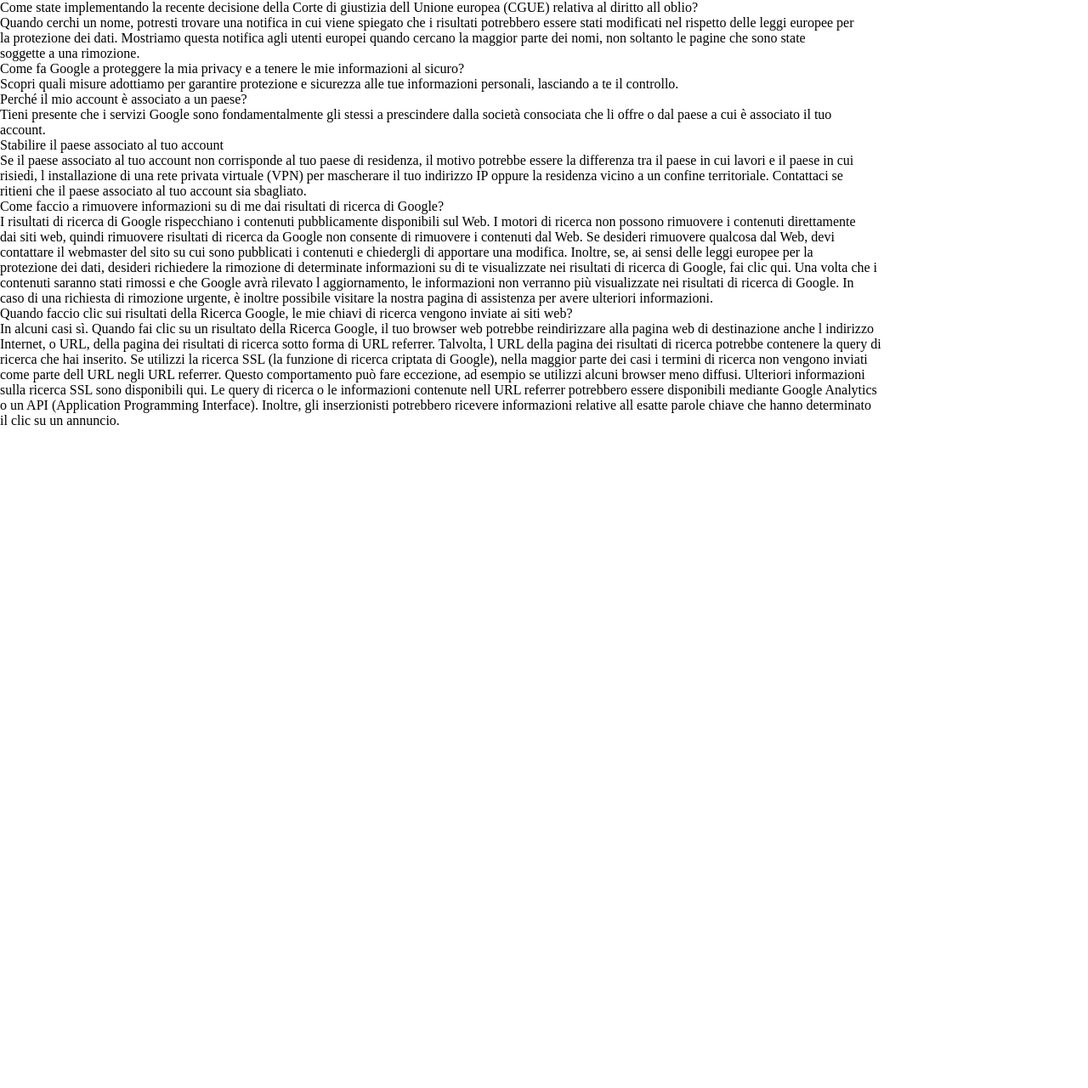
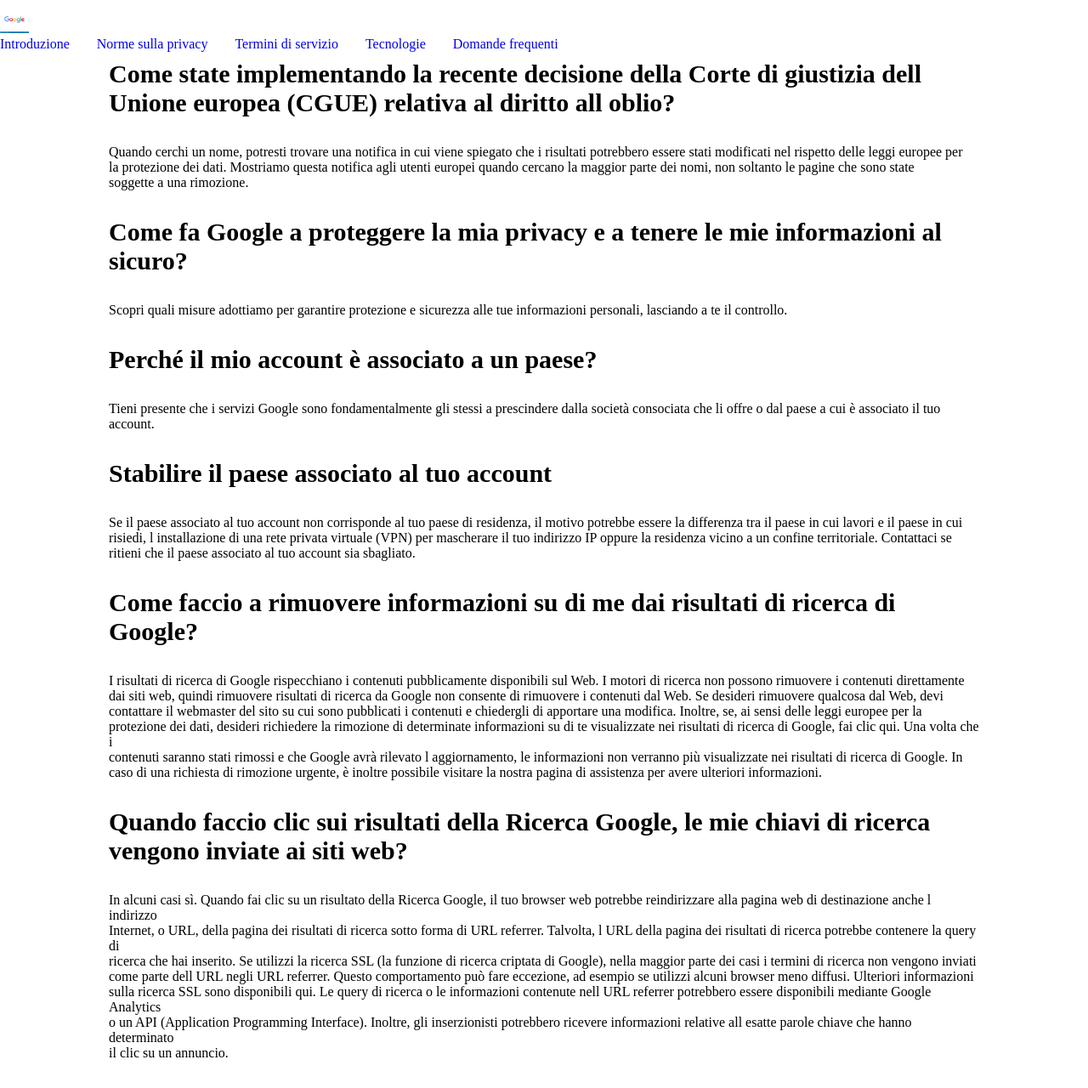
Before and after one commit to Sansone11/php-google-faq, a PHP site: page / in a window 1280 px wide. Shown: the whole page at 85% size. Before the commit the page ends 500 px from the top, so only its background shows below. Run offline with PHP 8.4, Linux system fonts and the light colour scheme.

Commit message:
link-edit

```diff
--- a/index.php
+++ b/index.php
@@ -6,17 +6,59 @@
     <meta http-equiv="X-UA-Compatible" content="IE=edge">
     <meta name="viewport" content="width=device-width, initial-scale=1.0">
     <link rel="stylesheet" href="./style.css">
-    <title>Document</title>
+    <title>Google Faq</title>
 </head>
 
 <body>
     <header class="nav_container">
         <nav class="nav_bar">
             <div class="logo">
-
+                <img src="./logobis.jpg" alt="">
             </div>
             <div class="menu">
+                <ul>
+                    <?php
+                    $links = [
+                        [
+                            'link' => '<a href="#">Introduzione</a>'
+                        ],
 
+                        [
+                            'link' => '<a href="#">Norme sulla privacy</a>'
+                        ],
+                        [
+                            'link' => '<a href="#">Termini di servizio</a>'
+                        ],
+                        [
+                            'link' => '<a href="#">Tecnologie</a>'
+                        ],
+                        [
+                            'link' => '<a href="#">Domande frequenti </a>'
+                        ],
+
+                    ];
+
+                    foreach ($links as $value) {
+                        $option = $value['link'];
+                    ?><?php
+                            ?> <li class="option"><?php
+                                                ?>
+                        <?php
+                        echo $option;
+                        ?>
+                    </li>
+                    <?php
+                    ?><?php
+
+                    };
+                        ?><?php
+                        ?>
+                    <!-- <li><a href="#">Introduzione</a></li>
+                <li><a href="#">Norme sulla privacy</a></li>
+                <li><a href="#">Termini di servizio</a></li>
+                <li><a href="#">Tecnologie</a></li>
+                <li><a href="#">Domande frequenti </a></li> -->
+                </ul>
             </div>
         </nav>
     </header>
@@ -25,53 +67,53 @@
             <?php
             $faq = [
                 [
-                    'title'=>'Come state implementando la recente decisione della Corte di giustizia dell Unione europea (CGUE) relativa al diritto all oblio?',
-                    'paragrafo'=>'<p>La recente decisione della Corte di giustizia dell Unione europea ha profonde conseguenze per i motori di ricerca in Europa. La Corte ha stabilito che alcuni </p><p>utenti hanno il diritto di chiedere ai motori di ricerca come Google di rimuovere risultati relativi a chiavi di ricerca che includono il proprio nome. Per poter </p><p>essere rimossi, i risultati visualizzati devono essere inadeguati, irrilevanti o non più rilevanti, o eccessivi.</p>',
-                    'paragrafo'=>'<p>Da quando questa decisione è stata pubblicata il 13 maggio 2014, abbiamo lavorato incessantemente per uniformarci a essa. Si tratta di una procedura </p><p>complessa perché dobbiamo valutare ogni singola richiesta e effettuare un bilanciamento tra il diritto dell individuo a controllare i suoi dati personali ed il</p><p> diritto di tutti di conoscere e distribuire le informazioni.<p>',
-                    'paragrafo'=>'<p>Per presentare una richiesta di rimozione, compila questo modulo web. Riceverai una risposta automatica che conferma la ricezione della tua richiesta. </p><p>Dopodiché valuteremo il tuo caso (tieni presente che potrebbe occorrere un po  di tempo perché abbiamo già ricevuto tante richieste simili). Nel valutare la </p><p>richiesta, considereremo se i risultati includono informazioni obsolete relative alla tua vita privata. Considereremo inoltre se vi è un interesse pubblico a che le </p><p>informazioni rimangano nei nostri risultati delle ricerche, ad esempio se riguardano frodi finanziarie, negligenza professionale, condanne penali o la tua</p><p> condotta pubblica in relazione a un pubblico ufficio (eletto o non eletto). Queste valutazioni sono complesse e, in quanto organizzazione privata, potremmo </p><p>non essere nella posizione giusta per prendere decisioni in merito al tuo caso. Se non sei d accordo con la nostra valutazione, puoi rivolgerti all Autorità</p><p> garante per la protezione dei dati personali nel tuo paese.</p>',
-                    'paragrafo'=>'<p>Nei prossimi mesi lavoreremo a stretto contatto con le autorità per la protezione dei dati e con altre autorità per perfezionare il nostro approccio. La decisione </p><p>della CGUE rappresenta un cambiamento significativo per i motori di ricerca. Siamo preoccupati per le sue conseguenze, ma riteniamo anche che sia</p><p> importante rispettare la decisione della Corte e ci stiamo adoperando per predisporre una procedura conforme alla legge.</p>',
-                    'paragrafo'=>'<p>Quando cerchi un nome, potresti trovare una notifica in cui viene spiegato che i risultati potrebbero essere stati modificati nel rispetto delle leggi europee per</p><p> la protezione dei dati. Mostriamo questa notifica agli utenti europei quando cercano la maggior parte dei nomi, non soltanto le pagine che sono state</p><p> soggette a una rimozione.</p>',
+                    'title' => 'Come state implementando la recente decisione della Corte di giustizia dell Unione europea (CGUE) relativa al diritto all oblio?',
+                    'paragrafo' => '<p>La recente decisione della Corte di giustizia dell Unione europea ha profonde conseguenze per i motori di ricerca in Europa. La Corte ha stabilito che alcuni </p><p>utenti hanno il diritto di chiedere ai motori di ricerca come Google di rimuovere risultati relativi a chiavi di ricerca che includono il proprio nome. Per poter </p><p>essere rimossi, i risultati visualizzati devono essere inadeguati, irrilevanti o non più rilevanti, o eccessivi.</p>',
+                    'paragrafo' => '<p>Da quando questa decisione è stata pubblicata il 13 maggio 2014, abbiamo lavorato incessantemente per uniformarci a essa. Si tratta di una procedura </p><p>complessa perché dobbiamo valutare ogni singola richiesta e effettuare un bilanciamento tra il diritto dell individuo a controllare i suoi dati personali ed il</p><p> diritto di tutti di conoscere e distribuire le informazioni.<p>',
+                    'paragrafo' => '<p>Per presentare una richiesta di rimozione, compila questo modulo web. Riceverai una risposta automatica che conferma la ricezione della tua richiesta. </p><p>Dopodiché valuteremo il tuo caso (tieni presente che potrebbe occorrere un po  di tempo perché abbiamo già ricevuto tante richieste simili). Nel valutare la </p><p>richiesta, considereremo se i risultati includono informazioni obsolete relative alla tua vita privata. Considereremo inoltre se vi è un interesse pubblico a che le </p><p>informazioni rimangano nei nostri risultati delle ricerche, ad esempio se riguardano frodi finanziarie, negligenza professionale, condanne penali o la tua</p><p> condotta pubblica in relazione a un pubblico ufficio (eletto o non eletto). Queste valutazioni sono complesse e, in quanto organizzazione privata, potremmo </p><p>non essere nella posizione giusta per prendere decisioni in merito al tuo caso. Se non sei d accordo con la nostra valutazione, puoi rivolgerti all Autorità</p><p> garante per la protezione dei dati personali nel tuo paese.</p>',
+                    'paragrafo' => '<p>Nei prossimi mesi lavoreremo a stretto contatto con le autorità per la protezione dei dati e con altre autorità per perfezionare il nostro approccio. La decisione </p><p>della CGUE rappresenta un cambiamento significativo per i motori di ricerca. Siamo preoccupati per le sue conseguenze, ma riteniamo anche che sia</p><p> importante rispettare la decisione della Corte e ci stiamo adoperando per predisporre una procedura conforme alla legge.</p>',
+                    'paragrafo' => '<p>Quando cerchi un nome, potresti trovare una notifica in cui viene spiegato che i risultati potrebbero essere stati modificati nel rispetto delle leggi europee per</p><p> la protezione dei dati. Mostriamo questa notifica agli utenti europei quando cercano la maggior parte dei nomi, non soltanto le pagine che sono state</p><p> soggette a una rimozione.</p>',
                 ],
                 [
-                    'title'=>'Come fa Google a proteggere la mia privacy e a tenere le mie informazioni al sicuro?',
-                    'paragrafo'=>'<p>Sappiamo che la sicurezza e la privacy sono importanti per te e lo sono anche per noi. Per noi è imperativo offrire un elevata sicurezza e assicurarti che le tue</p><p>informazioni sono al sicuro e accessibili quando ne hai bisogno.</p>',
-                    'paragrafo'=>'<p>Siamo costantemente al lavoro per garantire un elevata sicurezza, proteggere la tua privacy e rendere Google ancora più efficace ed efficiente per te.</p><p>Spendiamo centinaia di milioni di dollari ogni anno per la sicurezza e ci avvaliamo di esperti di fama mondiale in materia di sicurezza dei dati per mantenere le</p><p>tue informazioni al sicuro. Abbiamo inoltre sviluppato strumenti per la sicurezza e la privacy di facile utilizzo come Google Dashboard, la verifica in due</p><p>passaggi e Impostazioni annunci. Così, per quanto riguarda le informazioni che condividi con Google, hai il massimo controllo.</p>',
-                    'paragrafo'=>'Puoi leggere ulteriori informazioni sulla sicurezza online, incluso come proteggere te e la tua famiglia online, nel Centro Google per la sicurezza online.',
-                    'paragrafo'=>'Scopri quali misure adottiamo per garantire protezione e sicurezza alle tue informazioni personali, lasciando a te il controllo.',
+                    'title' => 'Come fa Google a proteggere la mia privacy e a tenere le mie informazioni al sicuro?',
+                    'paragrafo' => '<p>Sappiamo che la sicurezza e la privacy sono importanti per te e lo sono anche per noi. Per noi è imperativo offrire un elevata sicurezza e assicurarti che le tue</p><p>informazioni sono al sicuro e accessibili quando ne hai bisogno.</p>',
+                    'paragrafo' => '<p>Siamo costantemente al lavoro per garantire un elevata sicurezza, proteggere la tua privacy e rendere Google ancora più efficace ed efficiente per te.</p><p>Spendiamo centinaia di milioni di dollari ogni anno per la sicurezza e ci avvaliamo di esperti di fama mondiale in materia di sicurezza dei dati per mantenere le</p><p>tue informazioni al sicuro. Abbiamo inoltre sviluppato strumenti per la sicurezza e la privacy di facile utilizzo come Google Dashboard, la verifica in due</p><p>passaggi e Impostazioni annunci. Così, per quanto riguarda le informazioni che condividi con Google, hai il massimo controllo.</p>',
+                    'paragrafo' => 'Puoi leggere ulteriori informazioni sulla sicurezza online, incluso come proteggere te e la tua famiglia online, nel Centro Google per la sicurezza online.',
+                    'paragrafo' => 'Scopri quali misure adottiamo per garantire protezione e sicurezza alle tue informazioni personali, lasciando a te il controllo.',
                 ],
                 [
-                    'title'=>'Perché il mio account è associato a un paese?',
-                    'paragrafo'=>'Il tuo account è associato a un paese (o territorio) nei Termini di servizio per poter stabilire due cose:',
-                    'paragrafo'=>'<p>La società consociata Google che offre i servizi, tratta le tue informazioni ed è responsabile del rispetto delle leggi sulla privacy vigenti. Generalmente</p><p>Google offre i propri servizi per i consumatori tramite una delle due società seguenti:</p>',
-                    'paragrafo'=>'<p>Google Ireland Limited, se gli utenti sono residenti nello Spazio economico europeo (paesi dell Unione europea, oltre a Islanda, Liechtenstein e</p><p>Norvegia) o in Svizzera.</p><p>Google LLC, con sede negli Stati Uniti, per il resto del mondo.</p>',
-                    'paragrafo'=>'La versione dei termini che regola il nostro rapporto, che può variare in base alle leggi locali.',
-                    'paragrafo'=>'<p>Tieni presente che i servizi Google sono fondamentalmente gli stessi a prescindere dalla società consociata che li offre o dal paese a cui è associato il tuo</p><p>account.</p>',
+                    'title' => 'Perché il mio account è associato a un paese?',
+                    'paragrafo' => 'Il tuo account è associato a un paese (o territorio) nei Termini di servizio per poter stabilire due cose:',
+                    'paragrafo' => '<p>La società consociata Google che offre i servizi, tratta le tue informazioni ed è responsabile del rispetto delle leggi sulla privacy vigenti. Generalmente</p><p>Google offre i propri servizi per i consumatori tramite una delle due società seguenti:</p>',
+                    'paragrafo' => '<p>Google Ireland Limited, se gli utenti sono residenti nello Spazio economico europeo (paesi dell Unione europea, oltre a Islanda, Liechtenstein e</p><p>Norvegia) o in Svizzera.</p><p>Google LLC, con sede negli Stati Uniti, per il resto del mondo.</p>',
+                    'paragrafo' => 'La versione dei termini che regola il nostro rapporto, che può variare in base alle leggi locali.',
+                    'paragrafo' => '<p>Tieni presente che i servizi Google sono fondamentalmente gli stessi a prescindere dalla società consociata che li offre o dal paese a cui è associato il tuo</p><p>account.</p>',
                 ],
                 [
-                    'title'=>'Stabilire il paese associato al tuo account',
-                    'paragrafo'=>'<p>Quando crei un nuovo Account Google, lo associamo a un paese in base a dove è stato creato. Per quanto riguarda gli account creati almeno un anno fa,</p><p>usiamo il paese da cui accedi solitamente ai servizi Google, in genere i servizi in cui hai trascorso più tempo nell ultimo anno.</p>',
-                    'paragrafo'=>'<p>I viaggi frequenti solitamente non influiscono sul paese associato al tuo account. Se ti trasferisci in un altro paese, potrebbe occorrere circa un anno per</p><p>aggiornare l associazione del paese.</p>',
-                    'paragrafo'=>'<p>Se il paese associato al tuo account non corrisponde al tuo paese di residenza, il motivo potrebbe essere la differenza tra il paese in cui lavori e il paese in cui</p><p>risiedi, l installazione di una rete privata virtuale (VPN) per mascherare il tuo indirizzo IP oppure la residenza vicino a un confine territoriale. Contattaci se</p><p>ritieni che il paese associato al tuo account sia sbagliato.</p>',
+                    'title' => 'Stabilire il paese associato al tuo account',
+                    'paragrafo' => '<p>Quando crei un nuovo Account Google, lo associamo a un paese in base a dove è stato creato. Per quanto riguarda gli account creati almeno un anno fa,</p><p>usiamo il paese da cui accedi solitamente ai servizi Google, in genere i servizi in cui hai trascorso più tempo nell ultimo anno.</p>',
+                    'paragrafo' => '<p>I viaggi frequenti solitamente non influiscono sul paese associato al tuo account. Se ti trasferisci in un altro paese, potrebbe occorrere circa un anno per</p><p>aggiornare l associazione del paese.</p>',
+                    'paragrafo' => '<p>Se il paese associato al tuo account non corrisponde al tuo paese di residenza, il motivo potrebbe essere la differenza tra il paese in cui lavori e il paese in cui</p><p>risiedi, l installazione di una rete privata virtuale (VPN) per mascherare il tuo indirizzo IP oppure la residenza vicino a un confine territoriale. Contattaci se</p><p>ritieni che il paese associato al tuo account sia sbagliato.</p>',
                 ],
                 [
-                    'title'=>'Come faccio a rimuovere informazioni su di me dai risultati di ricerca di Google?',
-                    'paragrafo'=>'<p>I risultati di ricerca di Google rispecchiano i contenuti pubblicamente disponibili sul Web. I motori di ricerca non possono rimuovere i contenuti direttamente</p><p>dai siti web, quindi rimuovere risultati di ricerca da Google non consente di rimuovere i contenuti dal Web. Se desideri rimuovere qualcosa dal Web, devi</p><p>contattare il webmaster del sito su cui sono pubblicati i contenuti e chiedergli di apportare una modifica. Inoltre, se, ai sensi delle leggi europee per la</p><p>protezione dei dati, desideri richiedere la rimozione di determinate informazioni su di te visualizzate nei risultati di ricerca di Google, fai clic qui. Una volta che i</p><p>contenuti saranno stati rimossi e che Google avrà rilevato l aggiornamento, le informazioni non verranno più visualizzate nei risultati di ricerca di Google. In</p><p>caso di una richiesta di rimozione urgente, è inoltre possibile visitare la nostra pagina di assistenza per avere ulteriori informazioni.</p>',
+                    'title' => 'Come faccio a rimuovere informazioni su di me dai risultati di ricerca di Google?',
+                    'paragrafo' => '<p>I risultati di ricerca di Google rispecchiano i contenuti pubblicamente disponibili sul Web. I motori di ricerca non possono rimuovere i contenuti direttamente</p><p>dai siti web, quindi rimuovere risultati di ricerca da Google non consente di rimuovere i contenuti dal Web. Se desideri rimuovere qualcosa dal Web, devi</p><p>contattare il webmaster del sito su cui sono pubblicati i contenuti e chiedergli di apportare una modifica. Inoltre, se, ai sensi delle leggi europee per la</p><p>protezione dei dati, desideri richiedere la rimozione di determinate informazioni su di te visualizzate nei risultati di ricerca di Google, fai clic qui. Una volta che i</p><p>contenuti saranno stati rimossi e che Google avrà rilevato l aggiornamento, le informazioni non verranno più visualizzate nei risultati di ricerca di Google. In</p><p>caso di una richiesta di rimozione urgente, è inoltre possibile visitare la nostra pagina di assistenza per avere ulteriori informazioni.</p>',
                 ],
                 [
-                    'title'=>'Quando faccio clic sui risultati della Ricerca Google, le mie chiavi di ricerca vengono inviate ai siti web?',
-                    'paragrafo'=>'<p>In alcuni casi sì. Quando fai clic su un risultato della Ricerca Google, il tuo browser web potrebbe reindirizzare alla pagina web di destinazione anche l indirizzo</p><p>Internet, o URL, della pagina dei risultati di ricerca sotto forma di URL referrer. Talvolta, l URL della pagina dei risultati di ricerca potrebbe contenere la query di</p><p>ricerca che hai inserito. Se utilizzi la ricerca SSL (la funzione di ricerca criptata di Google), nella maggior parte dei casi i termini di ricerca non vengono inviati</p><p>come parte dell URL negli URL referrer. Questo comportamento può fare eccezione, ad esempio se utilizzi alcuni browser meno diffusi. Ulteriori informazioni</p><p>sulla ricerca SSL sono disponibili qui. Le query di ricerca o le informazioni contenute nell URL referrer potrebbero essere disponibili mediante Google Analytics</p><p>o un API (Application Programming Interface). Inoltre, gli inserzionisti potrebbero ricevere informazioni relative all esatte parole chiave che hanno determinato</p><p>il clic su un annuncio.</p>',
+                    'title' => 'Quando faccio clic sui risultati della Ricerca Google, le mie chiavi di ricerca vengono inviate ai siti web?',
+                    'paragrafo' => '<p>In alcuni casi sì. Quando fai clic su un risultato della Ricerca Google, il tuo browser web potrebbe reindirizzare alla pagina web di destinazione anche l indirizzo</p><p>Internet, o URL, della pagina dei risultati di ricerca sotto forma di URL referrer. Talvolta, l URL della pagina dei risultati di ricerca potrebbe contenere la query di</p><p>ricerca che hai inserito. Se utilizzi la ricerca SSL (la funzione di ricerca criptata di Google), nella maggior parte dei casi i termini di ricerca non vengono inviati</p><p>come parte dell URL negli URL referrer. Questo comportamento può fare eccezione, ad esempio se utilizzi alcuni browser meno diffusi. Ulteriori informazioni</p><p>sulla ricerca SSL sono disponibili qui. Le query di ricerca o le informazioni contenute nell URL referrer potrebbero essere disponibili mediante Google Analytics</p><p>o un API (Application Programming Interface). Inoltre, gli inserzionisti potrebbero ricevere informazioni relative all esatte parole chiave che hanno determinato</p><p>il clic su un annuncio.</p>',
                 ],
             ];
 
-            foreach($faq as $value){
+            foreach ($faq as $value) {
                 $title = $value['title'];
                 $post = $value['paragrafo'];
-                ?><li>
+            ?><li class="title">
 
                     <?php
                     echo $title;
                     ?></li><?php
-                ?><li>
+                        ?><li class="parag">
 
                     <?php
                     echo $post;
@@ -80,10 +122,7 @@
                     };
                         ?><?php
                 ?>
-             <ul>
 
-
-                </ul>
         </div>
     </main>
 </body>
--- a/style.css
+++ b/style.css
@@ -8,3 +8,46 @@ ul,li,a{
     text-decoration: none;
     list-style: none;
 }
+
+.container{
+    display: flex;
+    align-items: center;
+    justify-content: center;
+
+}
+
+.text{
+    display: flex;
+    flex-direction: column;
+    align-items: center;
+    justify-content: center;
+}
+
+.title{
+    font-size: 30px;
+    color: black;
+    font-weight: bold;
+    margin-bottom: 2rem;
+    width: 80%;
+}
+
+.parag{
+    margin-bottom: 2rem;
+    width: 80%;
+}
+.logo>img{
+    height: 30px;
+}
+
+.nav_container{
+    height: 70px;
+    display: flex;
+    flex-direction: row;
+    align-items: center;
+    justify-content: space-between;
+}
+.menu>ul{
+    display: flex;
+    align-items: center;
+    gap: 2rem;
+}
```
Also changed, not shown: logobis.jpg (added). Lines whose indentation alone changed are shown as unchanged.
